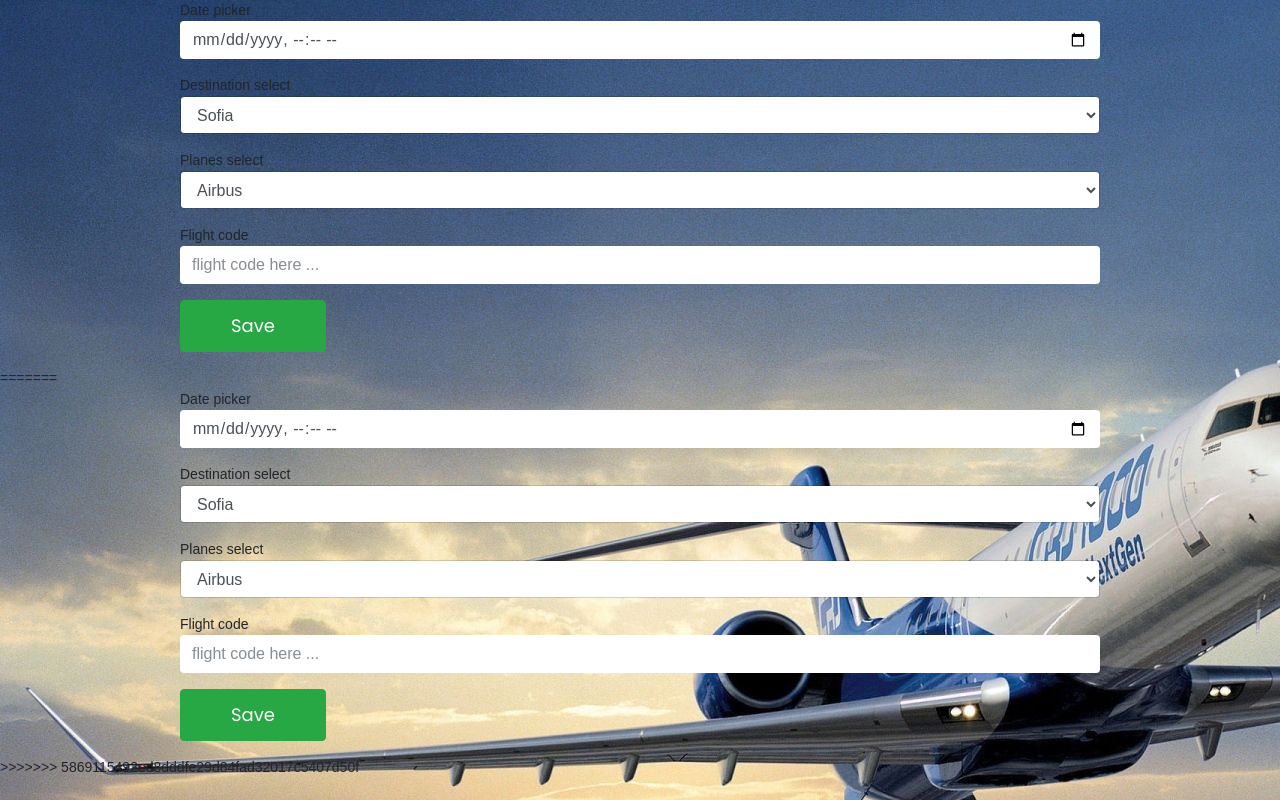
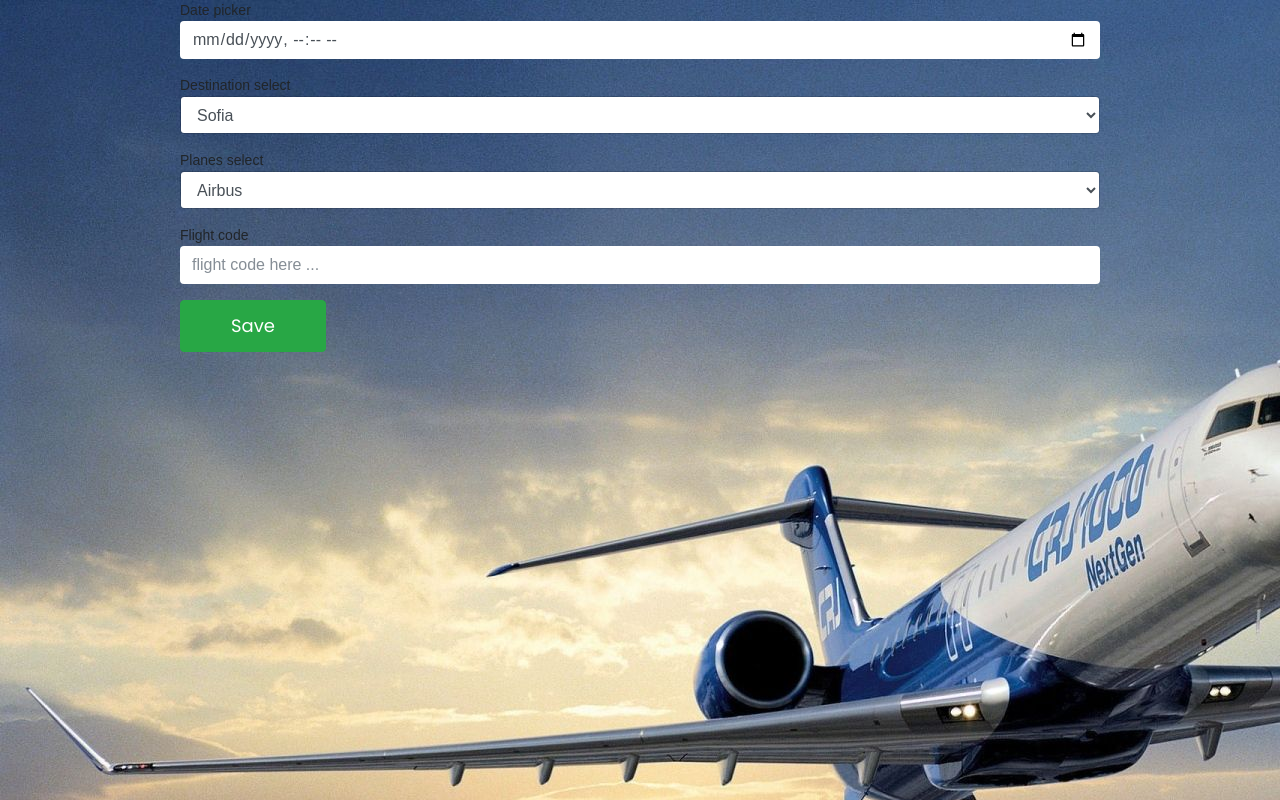
Before and after one commit to Galaxy740/project-02, a PHP site: page /create.php in a window 1280 px wide. Run offline with PHP 8.4, Linux system fonts and the light colour scheme; data comes from the database, SQL or seed files in the repository; some libraries are stand-ins or nearby versions; some web fonts are replaced.

Commit message:
create ne raboteshe

```diff
--- a/create.php
+++ b/create.php
@@ -1,98 +1,3 @@
-
-<?php
-session_start();
-$title = 'Create';
-include "includes/header.php";
-
-$destination_query = "SELECT * FROM destination";
-$destination_result = mysqli_query($conn, $destination_query);
-$planes_query = "SELECT * FROM plane";
-$planes_result = mysqli_query($conn, $planes_query);
-?>
-<div class="container">
-    <div class="row justify-content-md-center">
-
-    </div>
-    <div class="row justify-content-md-center">
-        <div class="col-sm-10">
-            <form method="post" action="">
-                <div class="form-group">
-                        <label for="product_name">Date picker</label>
-                        <input type="datetime-local" class="form-control" id="date_picker" name="date_picker" value="">
-                </div>
-
-                <div class="form-group">
-                    <label for="destination">Destination select</label>
-                    <select class="form-control" id="destination" name="destination_id">
-                        <?php if (mysqli_num_rows($destination_result) > 0) { ?>
-
-                            <?php while ($row = mysqli_fetch_assoc($destination_result)) { ?>
-
-                                <option value="<?= $row['destination_id'] ?>"><?= $row['destination_point'] ?></option>
-
-                            <?php } ?>
-
-                        <?php } ?>
-                    </select>
-                </div>
-                <div class="form-group">
-                    <label for="plane">Planes select</label>
-                    <select class="form-control" id="plane" name="planes_id">
-                        <?php if (mysqli_num_rows($planes_result) > 0) { ?>
-
-                            <?php while ($row = mysqli_fetch_assoc($planes_result)) { ?>
-
-                                <option value="<?= $row['planes_id'] ?>"><?= $row['plane_name'] ?></option>
-
-                            <?php } ?>
-
-                        <?php } ?>
-                    </select>
-                </div>
-                <div class="form-group">
-                    <label for="flight_code">Flight code</label>
-                    <input type="text" class="form-control" id="flight code" name="flight_code"
-                           placeholder="flight code here ...">
-                </div>
-                <div class="form-group">
-                    <button type="submit" name="submit" class="btn btn-success">Save</button>
-                </div>
-            </form>
-        </div>
-    </div>
-</div>
-<?php
-if (isset($_POST['submit'])) {
-    $plane_name        = $_POST['planes_id'];
-    $destination_point  = $_POST['destination_id'];
-    $date_field         = date('Y-m-d H:i:s',strtotime($_POST['date_picker']));
-    $flight_code        = $_POST['flight_code'];
-
-    $flight_create_query = "INSERT INTO flight (flight_code, date_departure, destination_id, planes_id)";
-
-    $flight_create_query .= " VALUES ( '$flight_code', '$date_field', '$destination_point', '$plane_name')";
-
-    $result = mysqli_query($conn, $flight_create_query);
-
-    // $last_destination_id = mysqli_insert_id($conn);
-
-    // $destination_create_query = "INSERT INTO destination (destination_id, destination_point)";
-    // $destination_create_query .= " VALUES (" . (int)$destination_id . ", '" . $destination_point . "')";
-
-    // $result = mysqli_query($conn, $destination_create_query);
-
-    if ($result) {
-        // echo "Success!";
-        header('Location: read.php');
-        exit;
-    } else {
-        echo mysqli_error($conn);
-        // echo "Please, try again later!";
-    }
-}
-include 'includes/footer.php';
-?>
-=======
 <?php
 session_start();
 $title = 'Create';
@@ -185,4 +90,3 @@ if (isset($_POST['submit'])) {
 }
 include 'includes/footer.php';
 ?>
->>>>>>> 5869115492ed8dddfe29d84fad32017c5407d50f
```
